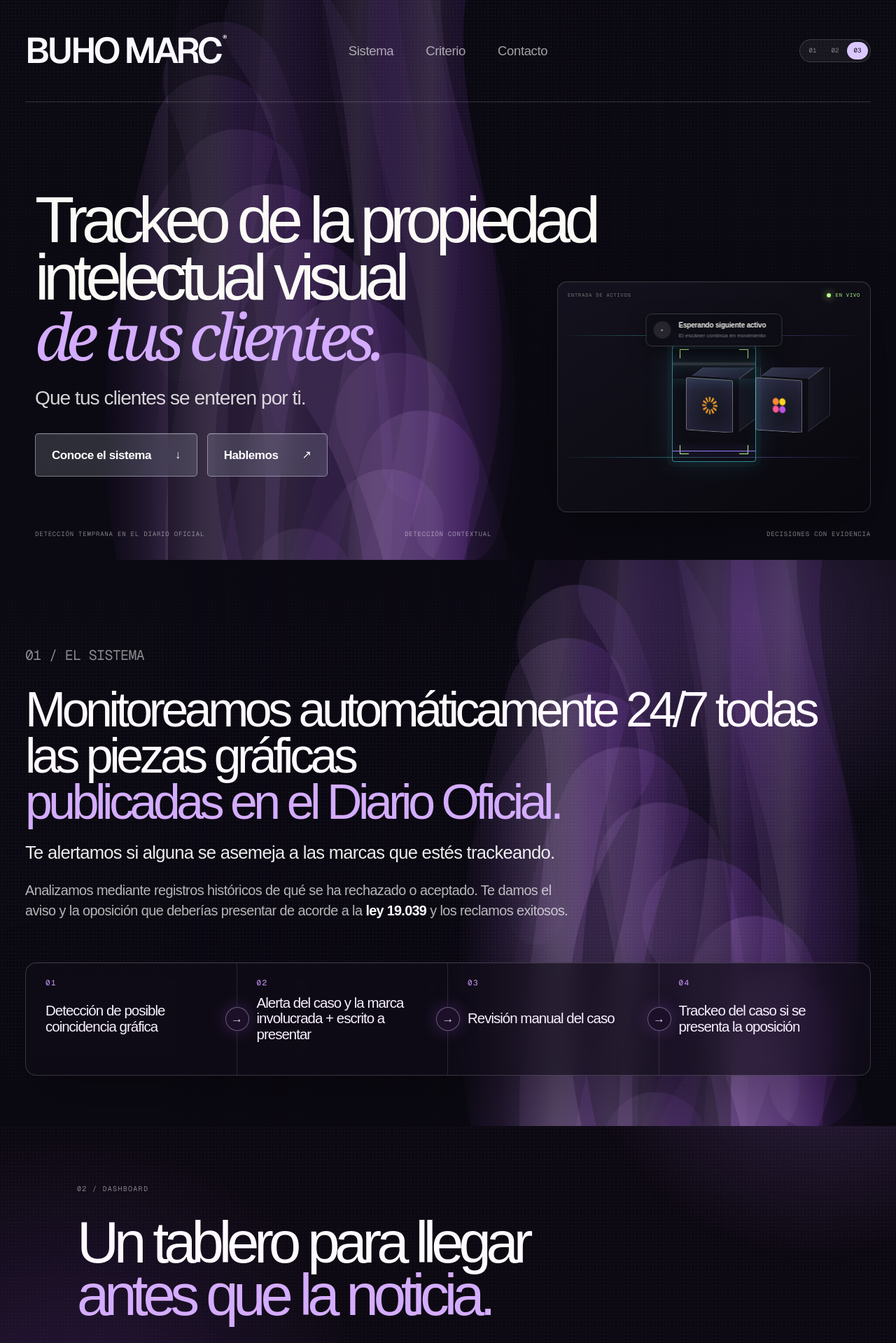
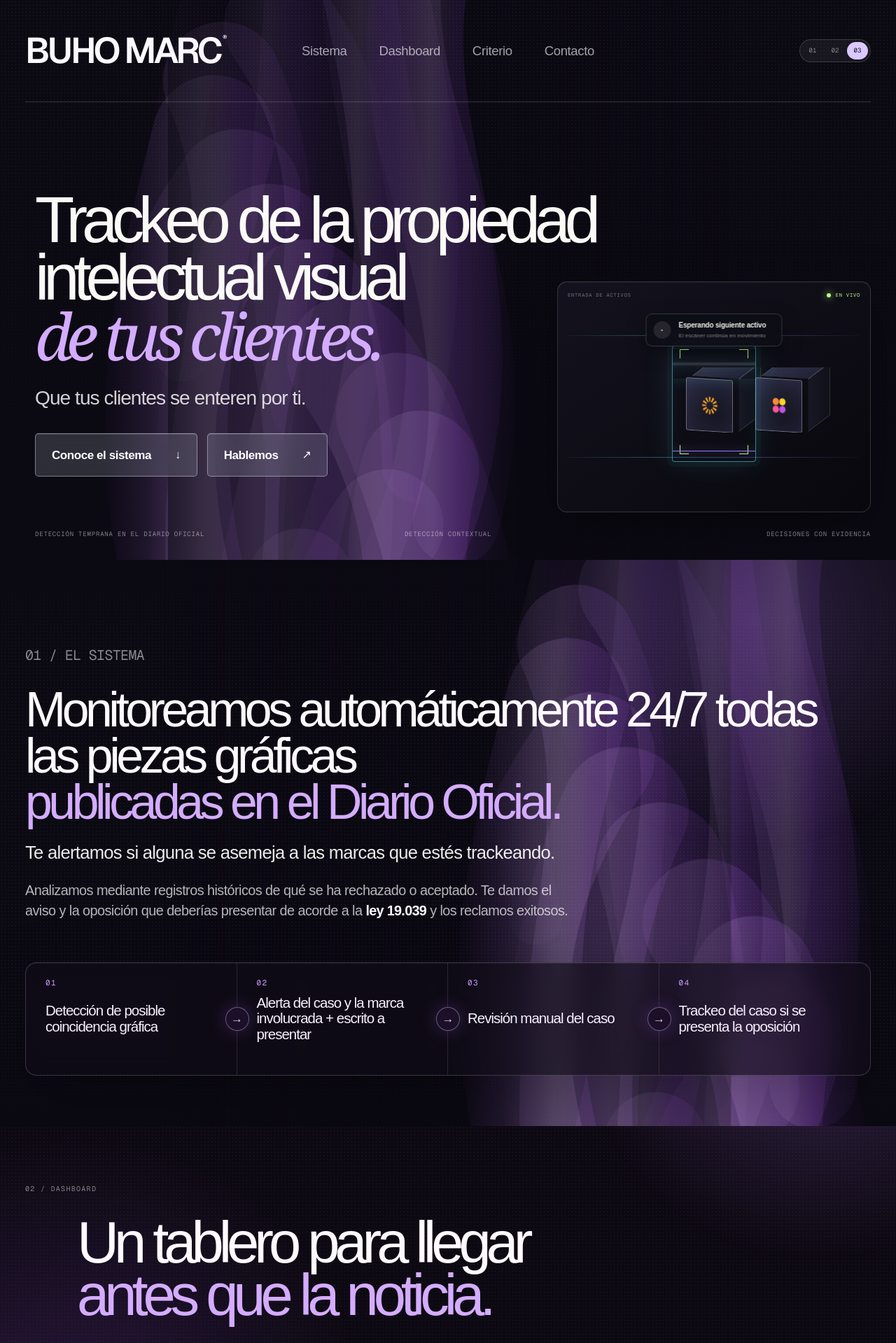
Before and after one commit to joseibietasepulveda/Buho-Marc, a Next.js app: page /portada-3 in a window 1280 px wide. Shown: the top 1919 px of the page at 70% size. Built offline with nearby package versions, Linux system fonts and the light colour scheme.

Commit message:
Unify section navigation and labels

```diff
--- a/app/globals.css
+++ b/app/globals.css
@@ -460,6 +460,7 @@ footer { min-height: 150px; display: grid; grid-template-columns: 1fr 1fr auto;
 .bends-tabs { justify-self: end; display: flex; gap: 2px; padding: 3px; border: 1px solid rgba(255,255,255,.15); border-radius: 999px; background: rgba(255,255,255,.055); }.bends-tabs a { width: 30px; height: 25px; display: grid; place-items: center; border-radius: 999px; color: rgba(255,255,255,.48); font-family: var(--font-geist-mono), monospace; font-size: 9px; }.bends-tabs .is-current { color: #160d1f; background: #dbc8ff; }
 .bends-hero-content { width: min(1180px, calc(100% - 72px)); margin: clamp(110px, 16vh, 188px) auto 0; position: relative; z-index: 2; }
 .bends-kicker, .bends-index { margin: 0; font-family: var(--font-geist-mono), monospace; font-size: 10px; letter-spacing: .13em; text-transform: uppercase; }.bends-kicker { display: flex; align-items: center; gap: 9px; color: rgba(255,255,255,.65); }.bends-kicker i { width: 7px; height: 7px; border-radius: 50%; background: #c38cff; box-shadow: 0 0 15px #b45eff; }
+.section-index { width: min(1210px, 100%); margin-inline: auto; text-align: left; }
 .bends-hero h1 { max-width: 1110px; margin: 0 0 27px; font-size: clamp(58px, 7.2vw, 108px); font-weight: 500; letter-spacing: -.09em; line-height: .89; }.bends-hero h1 em, .bends-intro-section h2 em, .bends-statement em { color: #d4acff; font-family: Georgia, serif; font-weight: 400; letter-spacing: -.09em; }
 .bends-intro { max-width: 490px; margin: 0; color: rgba(255,255,255,.67); font-size: clamp(17px, 1.55vw, 21px); letter-spacing: -.035em; line-height: 1.45; }
 .bends-actions { display: flex; align-items: center; gap: 23px; margin-top: 39px; }.bends-button { min-height: 49px; display: inline-flex; align-items: center; gap: 30px; padding: 0 16px 0 20px; font-size: 13px; font-weight: 590; letter-spacing: -.025em; transition: transform 200ms ease, background 200ms ease; }.bends-button:hover { transform: translateY(-3px); }.bends-button-primary { color: #180e20; background: #f3eaff; }.bends-button-primary:hover { background: #fff; }.bends-button span { font-size: 16px; }.bends-button-plain { color: rgba(255,255,255,.75); border-bottom: 1px solid rgba(255,255,255,.43); }
@@ -534,6 +535,7 @@ footer { min-height: 150px; display: grid; grid-template-columns: 1fr 1fr auto;
 .dashboard-section { min-height: 0; padding: 108px max(36px, calc((100% - 1320px) / 2)); }
 .dashboard-heading { width: min(1060px, 100%); margin: 0 auto 49px; }
 .dashboard-heading h2 { font-size: clamp(54px, 6.5vw, 91px); }
+.dashboard-section > .section-index { margin-bottom: 0; color: rgba(255,255,255,.48); }
 .dashboard-heading > div { width: 100%; }
 .dashboard-heading .dashboard-detail { width: min(780px, 100%); margin: 31px 0 0; color: rgba(255,255,255,.7); font-size: clamp(18px, 1.55vw, 23px); line-height: 1.48; letter-spacing: -.028em; }
 .dashboard-shell { width: min(1060px, 100%); margin: 0 auto; }
--- a/app/portada-3/page.tsx
+++ b/app/portada-3/page.tsx
@@ -61,7 +61,8 @@ export default function PortadaTres() {
           <Link className="bends-brand" href="/" aria-label="Buho Marc, inicio">BUHO MARC<span>®</span></Link>
           <div className="bends-nav-links">
             <a href="#sistema">Sistema</a>
-            <a href="#senal">Criterio</a>
+            <a href="#dashboard">Dashboard</a>
+            <a href="#criterio">Criterio</a>
             <a href="#contacto">Contacto</a>
           </div>
           <div className="bends-tabs" aria-label="Portadas">
@@ -104,7 +105,7 @@ export default function PortadaTres() {
         />
         <div className="system-section-glow" aria-hidden="true" />
         <div className="system-heading">
-          <p className="bends-index">01 / EL SISTEMA</p>
+          <p className="bends-index section-index">01 / EL SISTEMA</p>
           <h2><span className="system-title-white">Monitoreamos automáticamente 24/7 todas las piezas gráficas</span><br /><em>publicadas en el Diario Oficial.</em></h2>
           <p className="system-alert">Te alertamos si alguna se asemeja a las marcas que estés trackeando.</p>
           <p className="system-detail">Analizamos mediante registros históricos de qué se ha rechazado o aceptado. Te damos el aviso y la oposición que deberías presentar de acorde a la <strong>ley 19.039</strong> y los reclamos exitosos.</p>
@@ -122,9 +123,9 @@ export default function PortadaTres() {
 
       <section className="dashboard-section" id="dashboard">
         <div className="dashboard-glow" aria-hidden="true" />
+        <p className="bends-index section-index">02 / DASHBOARD</p>
         <div className="dashboard-heading">
           <div>
-            <p className="bends-index">02 / DASHBOARD</p>
             <h2>Un tablero para llegar<br /><span className="dashboard-highlight">antes que la noticia.</span></h2>
             <p className="dashboard-detail">
               Un dashboard para que estés en control de todo lo que pasa y puedas tomar decisiones
@@ -153,15 +154,15 @@ export default function PortadaTres() {
         </div>
       </section>
 
-      <section className="bends-statement" id="senal">
+      <section className="bends-statement" id="criterio">
         <div className="bends-statement-orb" aria-hidden="true" />
-        <p className="bends-index">03 / EL CRITERIO</p>
+        <p className="bends-index section-index">03 / EL CRITERIO</p>
         <blockquote>No solo encontramos coincidencias,<br />te adelantamos el escrito<br /><em>que hay que presentar.</em></blockquote>
         <p className="statement-detail">Buho Marc suma monitoreo continuo y criterio legal para que cada alerta llegue con el contexto, la evidencia y la próxima acción clara.</p>
       </section>
 
       <section className="bends-contact" id="contacto">
-        <p className="bends-index">BUHO MARC / 2026</p>
+        <p className="bends-index section-index">04 / CONTACTO</p>
         <h2>Que tu cliente<br />se entere por ti.</h2>
         <a className="bends-contact-link" href="mailto:contato@buhomarc.cl">contato@buhomarc.cl <span>↗</span></a>
         <a className="bends-whatsapp-link" href="https://wa.me/56978083444" target="_blank" rel="noreferrer">
```
